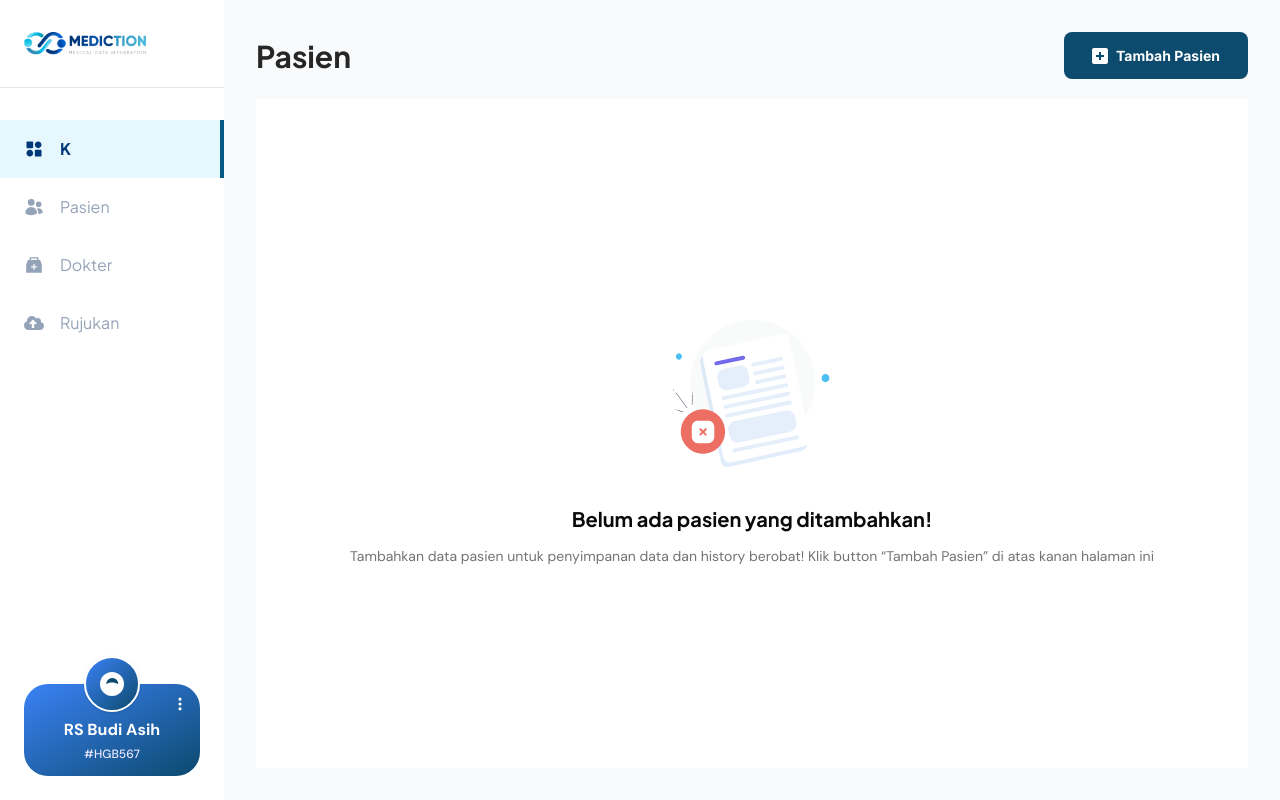
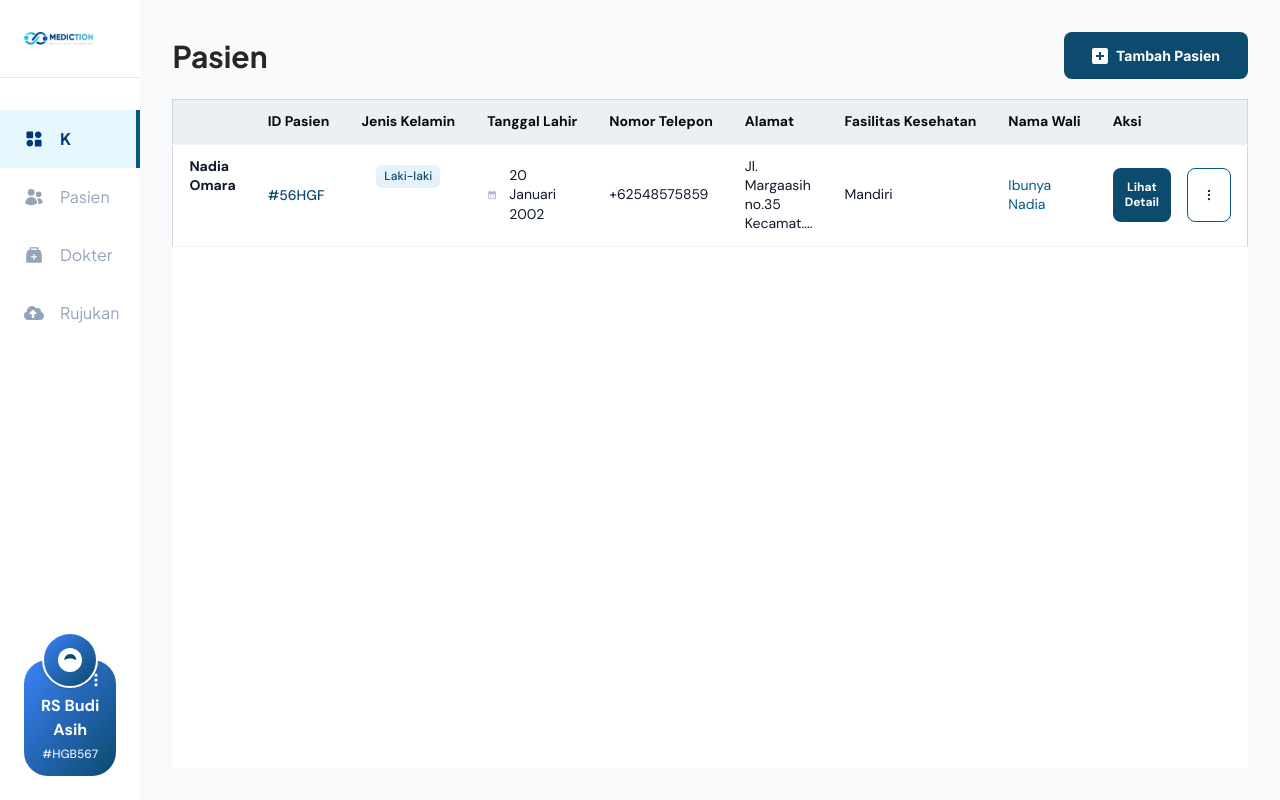
Before and after one commit to craftalpian/mediction, a Next.js app: page /dashboard-patient in a window 1280 px wide. Built offline with nearby package versions, Linux system fonts and the light colour scheme.

Commit message:
Checkpoint

```diff
--- /dev/null
+++ b/app/(dashboards)/dashboard-patient/_components/empty-patient.tsx
@@ -0,0 +1,23 @@
+import Image from "next/image";
+import React from "react";
+import Empty from "../../../../public/empty.svg";
+import { dm, jakarta } from "@/app/_utils/fonts";
+
+export default function EmptyPatient() {
+  return (
+    <div className="flex flex-1 flex-col justify-center items-center">
+      <Image src={Empty} alt="" />
+      <h1
+        className={`text-center mt-[16px] text-neutral-950 text-xl font-bold ${jakarta.className} leading-loose`}
+      >
+        Belum ada pasien yang ditambahkan!
+      </h1>
+      <p
+        className={`text-center text-neutral-500 text-sm font-normal ${dm.className} leading-snug mt-2`}
+      >
+        Tambahkan data pasien untuk penyimpanan data dan history berobat! Klik
+        button “Tambah Pasien” di atas kanan halaman ini
+      </p>
+    </div>
+  );
+}
--- /dev/null
+++ b/app/(dashboards)/dashboard-patient/_components/list-patient.tsx
@@ -0,0 +1,110 @@
+import { dm } from "@/app/_utils/fonts";
+import React from "react";
+import { MdCalendarMonth } from "react-icons/md";
+import { HiOutlineDotsVertical } from "react-icons/hi";
+
+export default function ListPatient() {
+  return (
+    <div className="overflow-x-auto">
+      <table className="table border border-gray-300 table-auto">
+        <thead
+          className={`bg-[#EBF0F4] py-4 leading-snug text-neutral-950 text-sm font-bold ${dm.className}`}
+        >
+          <tr>
+            <th></th>
+            <th>ID Pasien</th>
+            <th>Jenis Kelamin</th>
+            <th className="min-w-10">Tanggal Lahir</th>
+            <th>Nomor Telepon</th>
+            <th>Alamat</th>
+            <th>Fasilitas Kesehatan</th>
+            <th>Nama Wali</th>
+            <th>Aksi</th>
+          </tr>
+        </thead>
+        <tbody>
+          <tr>
+            <th className="inline-flex">
+              <h1
+                className={`text-slate-900 text-sm font-bold ${dm.className} leading-snug`}
+              >
+                Nadia Omara
+              </h1>
+            </th>
+            <td>
+              <a
+                href="#"
+                className={`text-sky-900 text-sm font-medium ${dm.className} leading-snug`}
+              >
+                #56HGF
+              </a>
+            </td>
+            <td className="items-center justify-center flex">
+              <div className="px-2 py-1 bg-sky-600 bg-opacity-10 rounded-md justify-center items-center gap-2.5 inline-flex">
+                <h1
+                  className={`text-sky-900 text-xs font-medium ${dm.className} leading-tight`}
+                >
+                  Laki-laki
+                </h1>
+              </div>
+            </td>
+            <td>
+              <div className="inline-flex space-x-3 text-[#A9B4CD] text-base items-center">
+                <MdCalendarMonth />
+                <p
+                  className={`text-slate-900 text-sm font-normal ${dm.className} leading-snug`}
+                >
+                  20 Januari 2002
+                </p>
+              </div>
+            </td>
+            <td>
+              <p
+                className={`text-slate-900 text-sm font-normal ${dm.className} leading-snug`}
+              >
+                +62548575859
+              </p>
+            </td>
+            <td>
+              <p
+                className={`text-slate-900 text-sm font-normal ${dm.className} leading-snug`}
+              >
+                Jl. Margaasih no.35 Kecamat....
+              </p>
+            </td>
+            <td>
+              <p
+                className={`text-slate-900 text-sm font-normal ${dm.className} leading-snug`}
+              >
+                Mandiri
+              </p>
+            </td>
+            <td>
+              <p
+                className={`text-sky-800 text-sm font-normal ${dm.className} leading-snug`}
+              >
+                Ibunya Nadia
+              </p>
+            </td>
+            <td>
+              <div className="inline-flex gap-x-4">
+                <button className="p-3 bg-sky-900 rounded-lg justify-center items-center gap-2 inline-flex">
+                  <p
+                    className={`text-white text-xs font-bold ${dm.className} leading-tight`}
+                  >
+                    Lihat Detail
+                  </p>
+                </button>
+                <button className="p-3.5 rounded-lg border border-sky-800 justify-center items-center gap-1 inline-flex">
+                  <div className="py-0.5 justify-center items-center flex">
+                    <HiOutlineDotsVertical />
+                  </div>
+                </button>
+              </div>
+            </td>
+          </tr>
+        </tbody>
+      </table>
+    </div>
+  );
+}
--- a/app/(dashboards)/dashboard-patient/page.tsx
+++ b/app/(dashboards)/dashboard-patient/page.tsx
@@ -1,11 +1,12 @@
-"use client"
+"use client";
 
 import React from "react";
 import Image from "next/image";
 import { dm, inter, jakarta } from "@/app/_utils/fonts";
-import Empty from "../../../public/empty.svg";
 import { SiAddthis } from "react-icons/si";
 import AddNewPatient from "./_components/add-new-patient";
+import ListPatient from "./_components/list-patient";
+import EmptyPatient from "./_components/empty-patient";
 
 export default function Login() {
   return (
@@ -31,19 +32,8 @@ export default function Login() {
             </h1>
           </button>
         </div>
-        <div className="mt-[20px] bg-white flex flex-1 w-full flex-col justify-center">
-          <Image src={Empty} alt="" className="self-center" />
-          <h1
-            className={`text-center mt-[16px] text-neutral-950 text-xl font-bold ${jakarta.className} leading-loose`}
-          >
-            Belum ada pasien yang ditambahkan!
-          </h1>
-          <p
-            className={`text-center text-neutral-500 text-sm font-normal ${dm.className} leading-snug mt-2`}
-          >
-            Tambahkan data pasien untuk penyimpanan data dan history berobat!
-            Klik button “Tambah Pasien” di atas kanan halaman ini
-          </p>
+        <div className="mt-[20px] bg-white flex flex-1 w-full flex-col">
+          {true ? <ListPatient /> : <EmptyPatient />}
         </div>
       </main>
       <dialog id="my_modal_2" className="modal">
```
